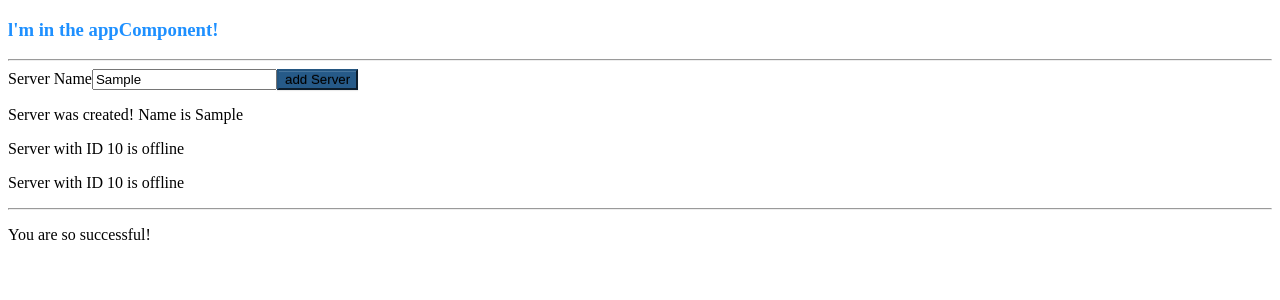
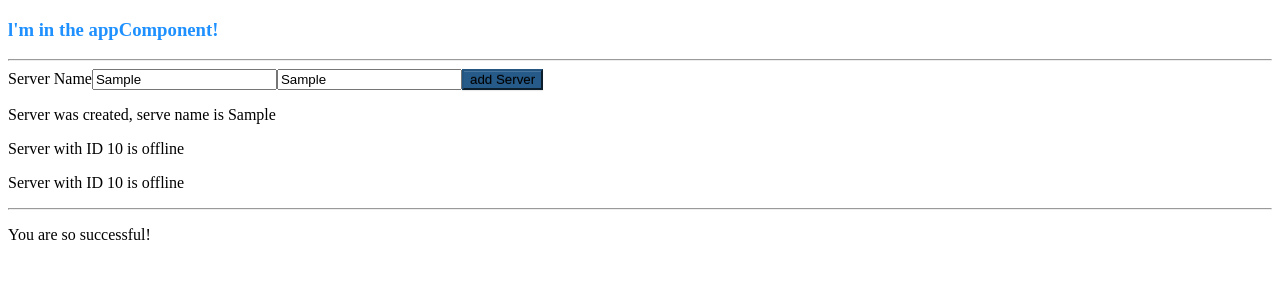
Before and after one commit to RenanAmorim89/Angular, an Angular app in the folder my-first-app/: page / in a window 1280 px wide. Both pictures are taken after typing "Sample" into the empty fields and a click on the button "add Server". Shown: the top 300 px of the page. Built offline with nearby package versions, Linux system fonts and the light colour scheme.

Commit message:
Using ngIf to Output Data Conditionally

```diff
--- a/my-first-app/src/app/servers/servers.component.html
+++ b/my-first-app/src/app/servers/servers.component.html
@@ -3,9 +3,9 @@
 class="form-control"
 (input)="onUpdateServerName($event)">
 
-<!-- <input type="text"
+<input type="text"
 class="form-control"
-[(ngModel)]="serverName"> -->
+[(ngModel)]="serverName">
 
 <!-- <p>{{ serverName }}</p> -->
 
@@ -17,6 +17,8 @@ class="btn- btn-primary"
 
 <!-- <p [innerText]="allowNewServer"></p> -->
 
-<p>{{ serverCreationStatus }}</p>
+<!-- <p>{{ serverCreationStatus }}</p> -->
+
+<p *ngIf="serverCreated">Server was created, serve name is {{ serverName }}</p>
 <app-server></app-server>
 <app-server></app-server>
--- a/my-first-app/src/app/servers/servers.component.ts
+++ b/my-first-app/src/app/servers/servers.component.ts
@@ -1,5 +1,5 @@
 import { Component, OnInit } from '@angular/core';
-// import{FormsModule} from '@angular/forms'
+import{FormsModule} from '@angular/forms'
 
 @Component({
   // selector: '[app-servers]',
@@ -14,7 +14,8 @@ import { Component, OnInit } from '@angular/core';
 export class ServersComponent implements OnInit {
   allowNewServer = false;
   serverCreationStatus = 'No server was created!'
-  serverName = 'Testserver'
+  serverName = 'Testserver';
+  serverCreated = false;
 
   constructor() {
     setTimeout(() => {
@@ -26,6 +27,7 @@ export class ServersComponent implements OnInit {
   }
 
   onCreateServer(){
+    this.serverCreated = true;
     this.serverCreationStatus = 'Server was created! Name is ' + this.serverName;
   }
 
```
